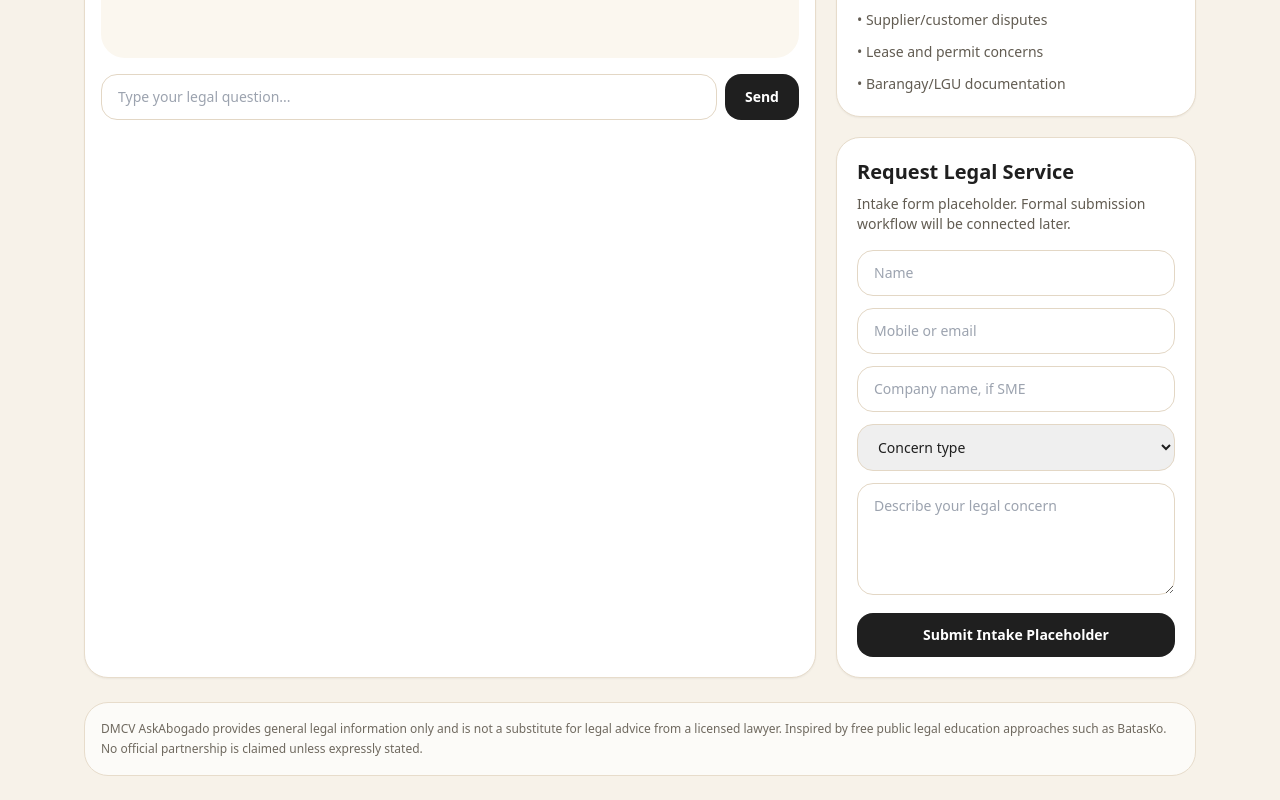
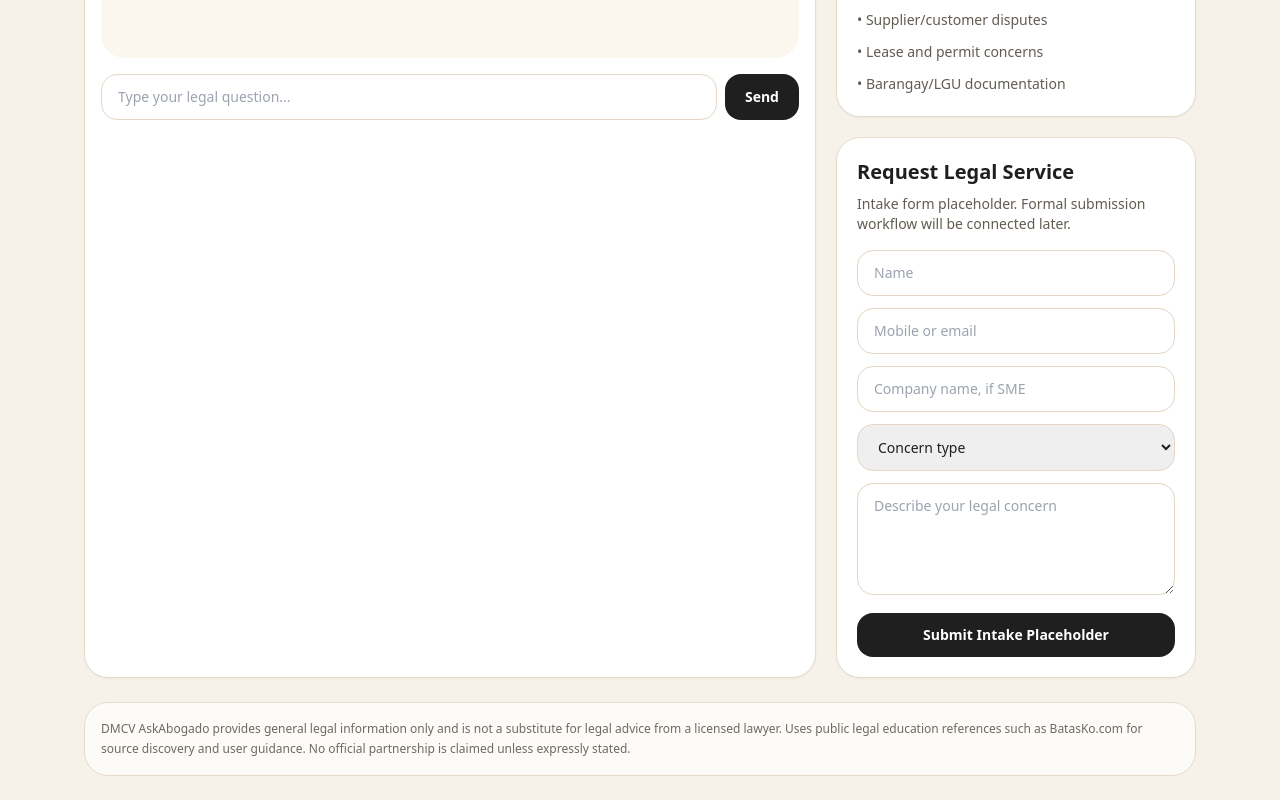
Before and after one commit to JDM100481/dmcv-askabogado, a Next.js app: page / in a window 1280 px wide. Shown: the part 1005-1805 px from the top of the page. Built offline with nearby package versions, Linux system fonts and the light colour scheme.

Commit message:
Make AskAbogado tabs clickable and add BatasKo references

```diff
--- a/app/page.js
+++ b/app/page.js
@@ -281,9 +281,7 @@ export default function Home() {
 
         <footer className="mt-6 rounded-3xl border border-[#e7dccb] bg-white/70 p-4 text-xs leading-5 text-[#6f695f]">
           DMCV AskAbogado provides general legal information only and is not a
-          substitute for legal advice from a licensed lawyer. Inspired by free
-          public legal education approaches such as BatasKo. No official
-          partnership is claimed unless expressly stated.
+          substitute for legal advice from a licensed lawyer. Uses public legal education references such as BatasKo.com for source discovery and user guidance. No official partnership is claimed unless expressly stated.
         </footer>
       </section>
     </main>
```
